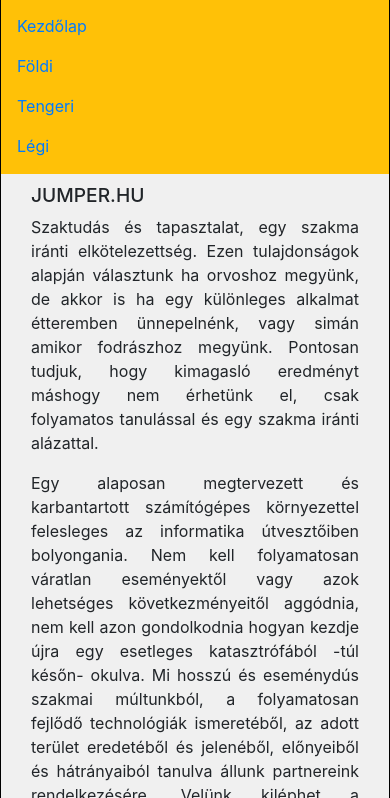
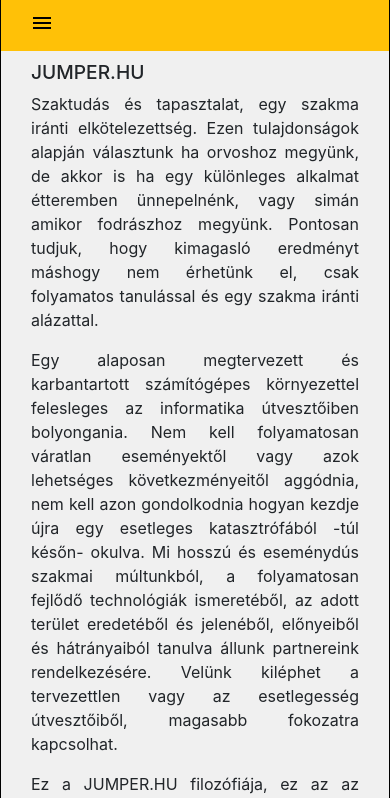
Before and after one commit to Chirek/jumper, a plain HTML site: page index.html in a window 390 px wide. Shown: the part 302-1100 px from the top of the page. Drawn offline with nearby package versions, Linux system fonts and the light colour scheme.

Commit message:
Add files via upload

```diff
--- a/index.html
+++ b/index.html
@@ -4,6 +4,9 @@
     <meta charset="UTF-8">
     <meta http-equiv="X-UA-Compatible" content="IE=edge">
     <meta name="viewport" content="width=device-width, initial-scale=1.0">
+    <script src="https://cdn.jsdelivr.net/npm/jquery@3.5.1/dist/jquery.slim.min.js" integrity="sha384-DfXdz2htPH0lsSSs5nCTpuj/zy4C+OGpamoFVy38MVBnE+IbbVYUew+OrCXaRkfj" crossorigin="anonymous"></script>
+    <script src="https://cdn.jsdelivr.net/npm/bootstrap@4.6.2/dist/js/bootstrap.bundle.min.js" integrity="sha384-Fy6S3B9q64WdZWQUiU+q4/2Lc9npb8tCaSX9FK7E8HnRr0Jz8D6OP9dO5Vg3Q9ct" crossorigin="anonymous"></script>
+    <link rel="stylesheet" href="https://fonts.googleapis.com/css2?family=Material+Symbols+Outlined:opsz,wght,FILL,GRAD@20..48,100..700,0..1,-50..200" />
     <link rel="stylesheet" href="https://cdn.jsdelivr.net/npm/bootstrap@4.6.2/dist/css/bootstrap.min.css" integrity="sha384-xOolHFLEh07PJGoPkLv1IbcEPTNtaed2xpHsD9ESMhqIYd0nLMwNLD69Npy4HI+N" crossorigin="anonymous">
     <link rel="stylesheet" href="style.css">
     <title>jumper.hu</title>
@@ -11,8 +14,14 @@
 <body class="">
     <div id="content" class="container my-2 p-0">
             <img src="https://www.jumper.hu/img/jumper.png" alt="" class="w-100">
-        <nav class="navbar navbar-expand-sm bg-warning navbar-warning">
-            <div class="container-fluid">
+        <nav class="navbar navbar-expand-lg bg-warning navbar-warning">
+          <button class="navbar-toggler" type="button" data-toggle="collapse" data-target="#navbarSupportedContent" aria-controls="navbarSupportedContent" aria-expanded="false" aria-label="Toggle navigation">
+            <span class="material-symbols-outlined">
+              menu
+              </span>
+          </button>
+
+            <div class="collapse navbar-collapse" id="navbarSupportedContent">
               <ul class="navbar-nav">
                 <li class="nav-item">
                   <a class="nav-link active" href="#">Kezdőlap</a>
```
